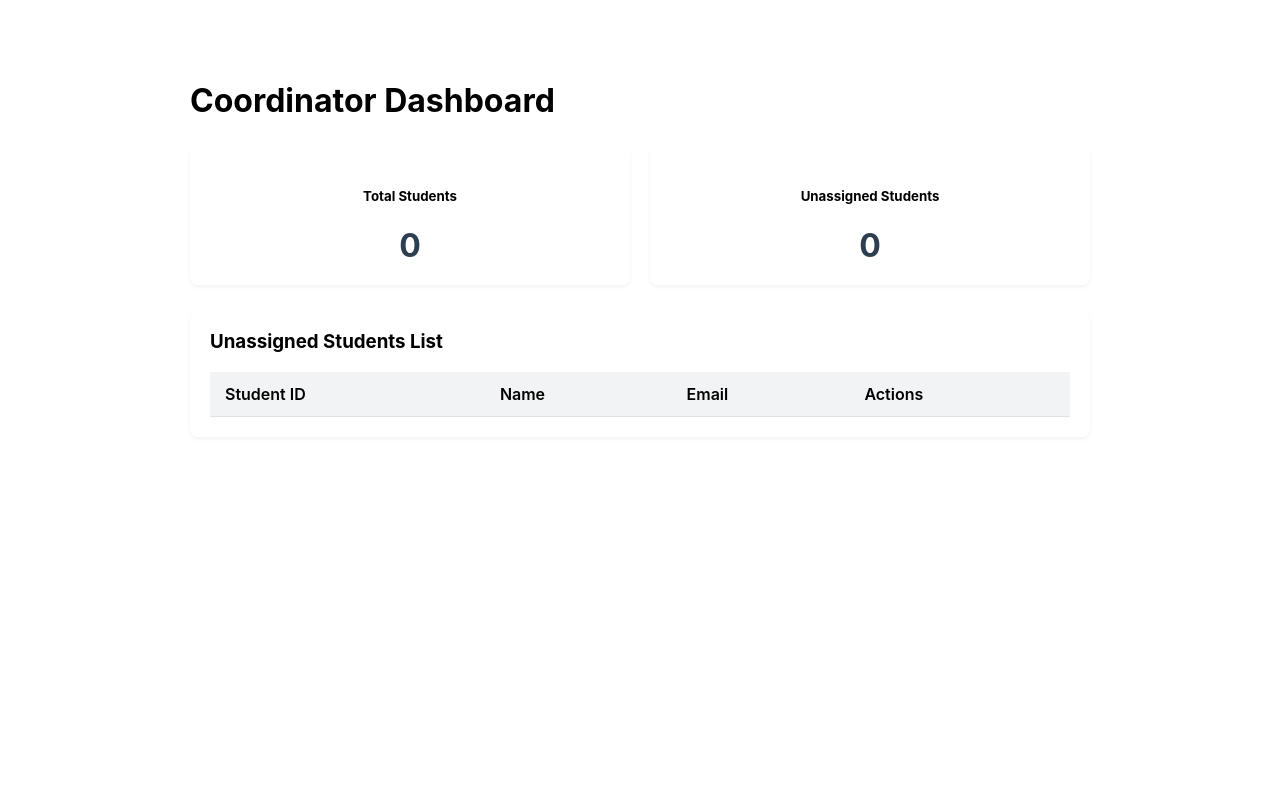
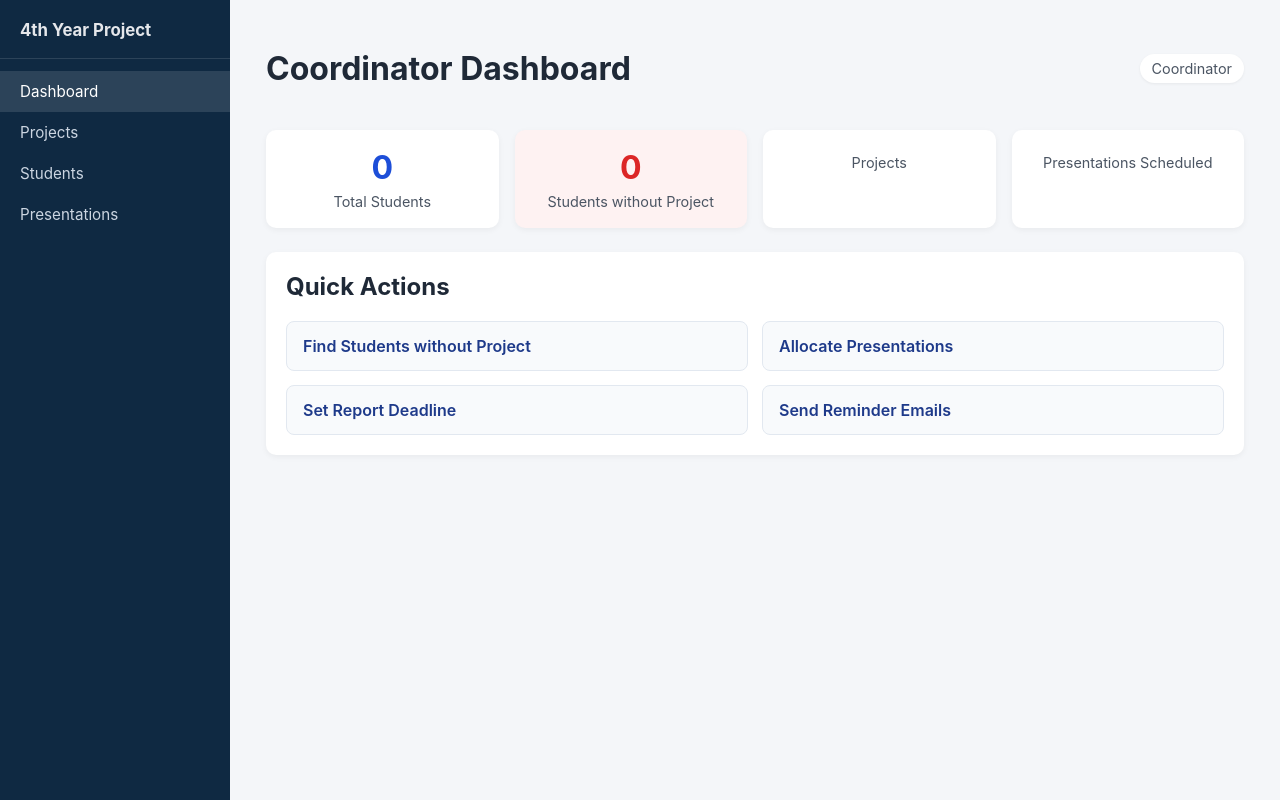
Before and after one commit to GabrielleFarahexe/SYSC-4806-4th-Year-Project-Management-System, a Spring Boot app: page /coordinator/dashboard in a window 1280 px wide. Run offline with Spring Boot 4, Linux system fonts and the light colour scheme; lists and menus that the app fills with data are empty.

Commit message:
Fixed the UI, added unit tests for the coordinator dashboard

```diff
--- a/src/main/java/_thYearProjectManagamentSystemGroup20/model/Student.java
+++ b/src/main/java/_thYearProjectManagamentSystemGroup20/model/Student.java
@@ -16,7 +16,7 @@ public class Student {
 
     public Student() {}
 
-    public Student(Long id, String studentNumber, String name, String email, boolean assigned) {
+    public Student(String studentNumber, String name, String email, boolean assigned) {
         this.studentNumber = studentNumber;
         this.name = name;
         this.email = email;
--- a/src/main/resources/templates/coordinator/dashboard.html
+++ b/src/main/resources/templates/coordinator/dashboard.html
@@ -2,60 +2,205 @@
 <html xmlns:th="http://www.thymeleaf.org">
 <head>
     <meta charset="UTF-8">
+    <meta name="viewport" content="width=device-width, initial-scale=1.0">
     <title>Coordinator Dashboard</title>
-        <!-- Fallback basic styling in case CDN fails -->
     <style>
-            body { font-family: -apple-system, BlinkMacSystemFont, "Segoe UI", Roboto, sans-serif; }
-            .container { max-width: 900px; margin: 40px auto; padding: 20px; }
-            .card { background: #fff; border-radius: 8px; padding: 20px; margin-bottom: 20px; box-shadow: 0 2px 4px rgba(0,0,0,0.05); }
-            .metrics { display: flex; gap: 20px; margin-bottom: 25px; }
-            .metric-card { flex: 1; text-align: center; padding: 20px; background: #fff; border-radius: 8px; box-shadow: 0 2px 4px rgba(0,0,0,0.05); }
-            .metric-card h3 { margin: 10px 0 0; color: #2c3e50; font-size: 2rem; }
-            table { width: 100%; border-collapse: collapse; margin-top: 15px; }
-            th, td { padding: 12px 15px; text-align: left; border-bottom: 1px solid #dee2e6; }
-            th { background-color: #f1f3f5; font-weight: 600; }
-            .btn { padding: 6px 12px; background: #007bff; color: white; border: none; border-radius: 4px; cursor: pointer; }
-            .btn:hover { background: #0056b3; }
+        * { box-sizing: border-box; }
+        body {
+            margin: 0;
+            font-family: -apple-system, BlinkMacSystemFont, "Segoe UI", Roboto, sans-serif;
+            background: #f4f6f9;
+            color: #1f2937;
+        }
+        .layout {
+            display: flex;
+            min-height: 100vh;
+        }
+        .sidebar {
+            width: 230px;
+            background: #0f2942;
+            color: #e5e7eb;
+            padding: 20px 0;
+            flex-shrink: 0;
+        }
+        .sidebar-brand {
+            font-weight: 700;
+            font-size: 1.05rem;
+            padding: 0 20px 18px;
+            border-bottom: 1px solid rgba(255, 255, 255, 0.12);
+            margin-bottom: 12px;
+        }
+        .sidebar a {
+            display: block;
+            padding: 11px 20px;
+            color: #cbd5e1;
+            text-decoration: none;
+            font-size: 0.95rem;
+        }
+        .sidebar a:hover, .sidebar a.active {
+            background: rgba(255, 255, 255, 0.12);
+            color: #ffffff;
+        }
+        .main-content {
+            flex: 1;
+            padding: 28px 36px;
+        }
+        .topbar {
+            display: flex;
+            justify-content: space-between;
+            align-items: center;
+            margin-bottom: 20px;
+        }
+        .role-badge {
+            font-size: 0.9rem;
+            color: #4b5563;
+            background: #ffffff;
+            padding: 6px 12px;
+            border-radius: 999px;
+            box-shadow: 0 1px 3px rgba(0, 0, 0, 0.06);
+        }
+        .metrics {
+            display: grid;
+            grid-template-columns: repeat(4, minmax(150px, 1fr));
+            gap: 16px;
+            margin-bottom: 24px;
+        }
+        .metric-card {
+            background: #ffffff;
+            border-radius: 10px;
+            padding: 18px;
+            text-align: center;
+            box-shadow: 0 2px 6px rgba(0, 0, 0, 0.05);
+        }
+        .metric-card.alert {
+            background: #fef2f2;
+        }
+        .metric-value {
+            font-size: 2rem;
+            font-weight: 700;
+            color: #1d4ed8;
+            margin-bottom: 6px;
+        }
+        .metric-card.alert .metric-value {
+            color: #dc2626;
+        }
+        .metric-label {
+            font-size: 0.9rem;
+            color: #4b5563;
+        }
+        .card {
+            background: #ffffff;
+            border-radius: 10px;
+            padding: 20px;
+            margin-bottom: 22px;
+            box-shadow: 0 2px 6px rgba(0, 0, 0, 0.05);
+        }
+        .card h2, .card h3 {
+            margin-top: 0;
+        }
+        .quick-actions {
+            display: grid;
+            grid-template-columns: repeat(2, minmax(220px, 1fr));
+            gap: 14px;
+        }
+        .action-btn {
+            display: flex;
+            align-items: center;
+            gap: 10px;
+            padding: 14px 16px;
+            background: #f8fafc;
+            border: 1px solid #e2e8f0;
+            border-radius: 8px;
+            color: #1e3a8a;
+            font-weight: 600;
+            text-decoration: none;
+        }
+        .action-btn:hover {
+            background: #eff6ff;
+            border-color: #93c5fd;
+        }
+        table {
+            width: 100%;
+            border-collapse: collapse;
+            margin-top: 12px;
+        }
+        th, td {
+            padding: 12px 14px;
+            text-align: left;
+            border-bottom: 1px solid #e5e7eb;
+        }
+        th {
+            background: #f8fafc;
+            font-weight: 600;
+        }
+        .btn {
+            padding: 6px 12px;
+            background: #2563eb;
+            color: #ffffff;
+            border: none;
+            border-radius: 6px;
+            cursor: pointer;
+            text-decoration: none;
+            font-size: 0.875rem;
+        }
+        .btn:hover {
+            background: #1d4ed8;
+        }
+        @media (max-width: 900px) {
+            .metrics { grid-template-columns: repeat(2, 1fr); }
+            .quick-actions { grid-template-columns: 1fr; }
+            .layout { flex-direction: column; }
+            .sidebar { width: 100%; }
+        }
     </style>
 </head>
 <body>
-        <div class="container">
-            <h1 style="margin-bottom: 25px;">Coordinator Dashboard</h1>
+<div class="layout">
+    <aside class="sidebar">
+        <div class="sidebar-brand">4th Year Project</div>
+        <a th:href="@{/coordinator/dashboard}" class="active">Dashboard</a>
+        <a th:href="@{/student/projects}">Projects</a>
+        <a href="#unassigned-students">Students</a>
+        <a th:href="@{/availability}">Presentations</a>
+    </aside>
 
-            <!-- Metric Counters -->
-            <div class="metrics">
+    <main class="main-content">
+        <div class="topbar">
+            <h1>Coordinator Dashboard</h1>
+            <span class="role-badge">Coordinator</span>
+        </div>
+
+        <!-- 4 Metric Counters -->
+        <section class="metrics">
             <div class="metric-card">
-                    <h5>Total Students</h5>
-                    <h3 th:text="${totalStudents}">0</h3>
+                <div class="metric-value" th:text="${totalStudents}">0</div>
+                <div class="metric-label">Total Students</div>
+            </div>
+            <div class="metric-card alert">
+                <div class="metric-value" th:text="${unassignedCount}">0</div>
+                <div class="metric-label">Students without Project</div>
             </div>
             <div class="metric-card">
-                    <h5>Unassigned Students</h5>
-                    <h3 th:text="${unassignedCount}">0</h3>
+                <div class="metric-value" th:text="${totalProjects}">0</div>
+                <div class="metric-label">Projects</div>
             </div>
+            <div class="metric-card">
+                <div class="metric-value" th:text="${presentationsScheduled}">0</div>
+                <div class="metric-label">Presentations Scheduled</div>
             </div>
+        </section>
 
-            <!-- Unassigned Students Table -->
-            <div class="card">
-                <h3 style="margin-top: 0;">Unassigned Students List</h3>
-                <table>
-                    <thead>
-                    <tr>
-                        <th>Student ID</th>
-                        <th>Name</th>
-                        <th>Email</th>
-                        <th>Actions</th>
-                    </tr>
-                    </thead>
-                    <tbody>
-                    <tr th:each="student : ${unassignedStudents}">
-                        <td th:text="${student.studentNumber}"></td>
-                        <td th:text="${student.name}"></td>
-                        <td th:text="${student.email}"></td>
-                        <td><button class="btn">Assign</button></td>
-                    </tr>
-                    </tbody>
-                </table>
+        <!-- Quick Actions -->
+        <section class="card">
+            <h2>Quick Actions</h2>
+            <div class="quick-actions">
+                <a href="#unassigned-students" class="action-btn">Find Students without Project</a>
+                <a th:href="@{/availability}" class="action-btn">Allocate Presentations</a>
+                <a th:href="@{/coordinator/deadlines}" class="action-btn">Set Report Deadline</a>
+                <a th:href="@{/coordinator/reminders}" class="action-btn">Send Reminder Emails</a>
             </div>
+        </section>
+    </main>
 </div>
 </body>
 </html>
```
Also changed, not shown: 1 other file. Lines whose indentation alone changed are shown as unchanged.
